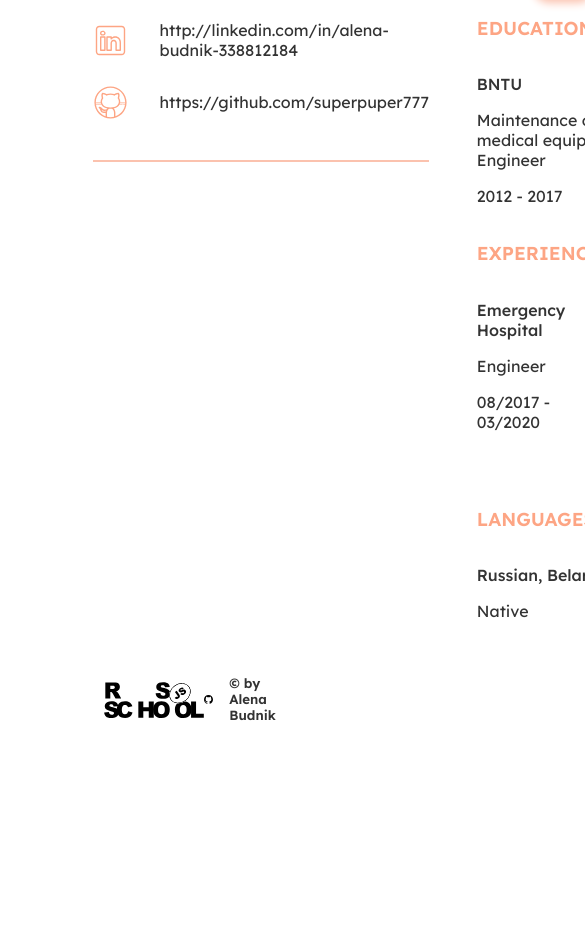
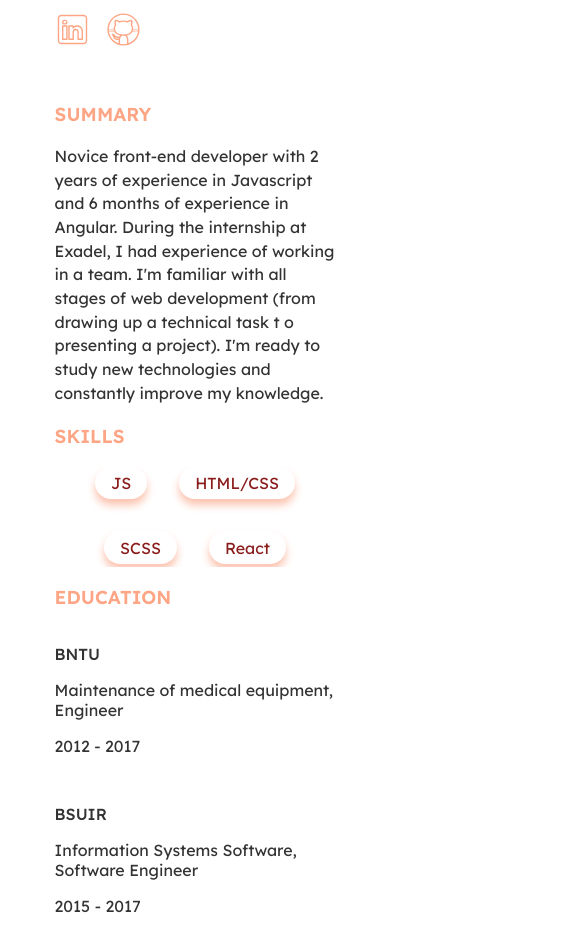
Before and after one commit to superpuper777/rsschool-cv, a plain HTML site: page index.html in a window 390 px wide. Shown: the part 478-1413 px from the top of the page, 585 px wide, since content can reach past the window. Before the commit the page ends 1232 px from the top, so only its background shows below. Drawn offline with Linux system fonts and the light colour scheme.

Commit message:
fix: delete text of links in html and change css property order

```diff
--- a/index.html
+++ b/index.html
@@ -47,18 +47,21 @@
               <img src="./assets/svg/icon_phone.svg" alt="phone_icon" />
               <p class="main__information-phone">+375 33 359 97 48</p>
             </div>
-            <div class="main__information-email">
-              <img src="./assets/svg/icon_linkedin.svg" alt="linkedin_icon" />
-              <p class="main__information-linkedin">
-                http://linkedin.com/in/alena-budnik-338812184
-              </p>
+            <div class="main__information__links">
+              <div class="main__information-link">
+                <a href="http://linkedin.com/in/alena-budnik-338812184"
+                  ><img
+                    src="./assets/svg/icon_linkedin.svg"
+                    alt="linkedin_icon"
+                /></a>
               </div>
-            <div class="main__information-email">
-              <img src="./assets/svg/icon_github.svg" alt="github_icon" />
-              <p class="main__information-github">
-                https://github.com/superpuper777
-              </p>
+              <div class="main__information-link">
+                <a href="https://github.com/superpuper777"
+                  ><img src="./assets/svg/icon_github.svg" alt="github_icon"
+                /></a>
               </div>
+            </div>
+
             <div class="line"></div>
           </section>
         </article>
@@ -147,10 +150,11 @@
       </main>
     </div>
     <footer class="footer">
-      <div class="wrapper">
+      <div class="footer__wrapper">
         <div class="footer__items">
           <div class="footer__logo">
-            <a href="../html-link.htm"></a><img
+            <a href="../html-link.htm"
+              ><img
                 src="./assets/svg/logo/rs_school_js.svg"
                 alt="Awersome RS School"
                 class="footer__logo-pic"
@@ -159,7 +163,8 @@
         </div>
         <div class="sign__wrapper">
           <div class="footer__sign__logo">
-            <a href="https://github.com/superpuper777/rsschool-cv"></a><img
+            <a href="https://github.com/superpuper777/rsschool-cv"
+              ><img
                 src="./assets/svg/logo/icon_github.svg"
                 alt="Github logo"
                 class="footer__logo-pic"
--- a/style.css
+++ b/style.css
@@ -1,14 +1,22 @@
 body {
   font-family: 'Lexend', sans-serif;
   color: #333333;
+  margin: 0;
+}
+
+.header {
+  height: 50px;
+  background: rgb(255, 255, 255);
+  background: linear-gradient(0deg, rgba(255, 255, 255, 1) 0%, rgba(251, 194, 174, 1) 76%, rgba(253, 165, 132, 1) 100%);
 }
 
 .cv__wrapper {
-  margin: 0 25rem;
-  padding: 1rem 6rem;
   display: flex;
   justify-content: center;
   gap: 5rem;
+  flex-wrap: wrap;
+  margin: 0 25rem;
+  padding: 1rem 6rem;
 }
 
 .cv__wrapper .main {
@@ -18,36 +26,31 @@ body {
 
 .cv__wrapper .profile__image {
   width: 150px;
+  padding: 3px;
   background: #8b1c1c;
   border-radius: 50%;
-  padding: 3px;
 }
 
 .cv__wrapper .profile__image__wrapper {
+  padding: 4px;
   background: #fda584;
   border-radius: 50%;
-  padding: 4px;
 }
 
 .cv__wrapper .profile__image img {
   display: block;
   width: 100%;
+  border-radius: 50%;
   object-fit: cover;
-  border-radius: 50%;
 }
 
 .cv__wrapper .profile__titles-name {
   color: #fda584;
 }
 
-/* .main {
-  display: flex;
-  flex-direction: column;
-} */
-
 .main__information .line {
+  margin: 2rem 0;
   border-bottom: 2px solid #fbc2ae;
-  margin: 2rem 0;
 }
 
 .main__information-email {
@@ -59,6 +62,21 @@ body {
 
 .main__information-email img {
   width: 35px;
+}
+
+.main__information__links {
+  display: flex;
+  gap: 1rem;
+  margin: 1rem 0;
+}
+
+.main__information-link img {
+  width: 35px;
+}
+
+.main__information-link:hover {
+  transform: translateX(0.5em);
+  transition: 1s;
 }
 
 .summary__title {
@@ -80,16 +98,17 @@ body {
   justify-content: center;
   flex-wrap: wrap;
   gap: 2rem;
+  margin-bottom: 2rem;
   color: #8b1c1c;
 }
 
 .skills .skills__wrapper_item-text {
+  vertical-align: middle;
+  margin: 0;
+  padding: 0.4rem 1rem;
+  border-radius: 24px;
   box-shadow: 0px 6px 8px 0px rgba(34, 60, 80, 0.2);
   box-shadow: 0px 6px 8px 0px #fbc2ae;
-  padding: 0.4rem 1rem;
-  border-radius: 24px;
-  vertical-align: middle;
-  margin: 0;
 }
 
 .education__title {
@@ -139,9 +158,11 @@ body {
 
 .footer {
   padding: 0 6rem;
+  background: rgb(255, 255, 255);
+  background: linear-gradient(180deg, rgba(255, 255, 255, 1) 0%, rgba(251, 194, 174, 1) 76%, rgba(253, 165, 132, 1) 100%);
 }
 
-.wrapper {
+.footer__wrapper {
   display: flex;
   justify-content: space-between;
   align-items: center;
@@ -179,3 +200,61 @@ body {
   width: 25px;
   transition: 1s;
 }
+
+@media screen and (max-width: 1000px) {
+  .main {
+    flex-wrap: wrap;
+  }
+
+  .cv__wrapper {
+    margin: 0;
+  }
+}
+
+@media screen and (max-width: 526px) {
+  .line {
+    position: absolute;
+    width: 1px;
+    height: 1px;
+    margin: -1px;
+    border: 0;
+    padding: 0;
+    white-space: nowrap;
+    clip-path: inset(100%);
+    clip: rect(0 0 0 0);
+    overflow: hidden;
+  }
+
+  .cv__wrapper .main {
+    gap: 1rem;
+  }
+
+  .education__list,
+  .experience__list {
+    flex-wrap: wrap;
+    justify-content: flex-start;
+    gap: 1rem;
+  }
+
+  .skills__wrapper {
+    height: 100px;
+    overflow: scroll;
+  }
+
+  .footer {
+    padding: 1rem;
+  }
+
+  .footer__sign {
+    position: absolute;
+    width: 1px;
+    height: 1px;
+    margin: -1px;
+    border: 0;
+    padding: 0;
+    white-space: nowrap;
+    clip-path: inset(100%);
+    clip: rect(0 0 0 0);
+    overflow: hidden;
+  }
+}
```
Lines whose indentation alone changed are shown as unchanged.
